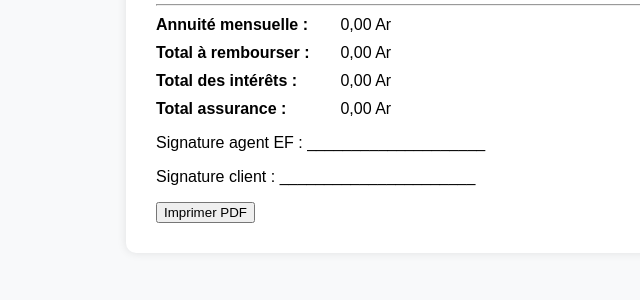
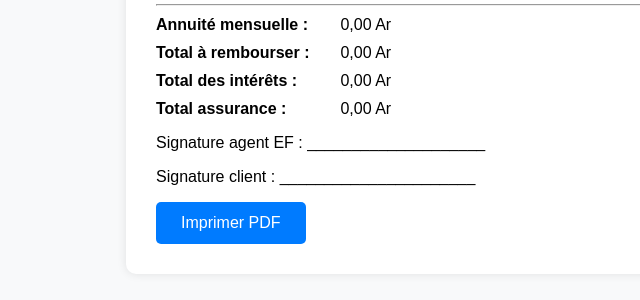
Before and after one commit to Sandratra05/Examen-Projet-Final-S4-2025, a PHP site: page /ETU003197/pdf-html.php in a window 1280 px wide. Shown: the part 358-658 px from the top of the page, without its empty margins (134-774 px from the left). Run offline with PHP 8.4, Linux system fonts and the light colour scheme; data that the repository does not hold is empty.

Commit message:
modification.

```diff
--- a/pdf-html.php
+++ b/pdf-html.php
@@ -4,6 +4,21 @@
   <meta charset="UTF-8">
   <title>Résumé de Prêt</title>
   <style>
+        .no-print button {
+      padding: 12px 25px;
+      font-size: 16px;
+      background-color: #007bff;
+      border: none;
+      color: white;
+      border-radius: 5px;
+      cursor: pointer;
+      transition: background-color 0.3s;
+    }
+
+    .no-print button:hover {
+      background-color: #0056b3;
+    }
+
     body {
       font-family: Arial, sans-serif;
       padding: 20px;
@@ -28,6 +43,13 @@
       font-weight: bold;
       display: inline-block;
       width: 180px;
+    }
+
+      /* Cacher tout ce qui est .no-print pendant l'impression */
+    @media print {
+      .no-print {
+        display: none;
+      }
     }
   </style>
 </head>
@@ -59,7 +81,7 @@
       <p>Signature client : ______________________</p>
     </div>
 
-    <div class="no-print">
+    <div class="no-print virement-btn">
       <button onclick="window.print()"> Imprimer PDF</button>
     </div>
 
```
